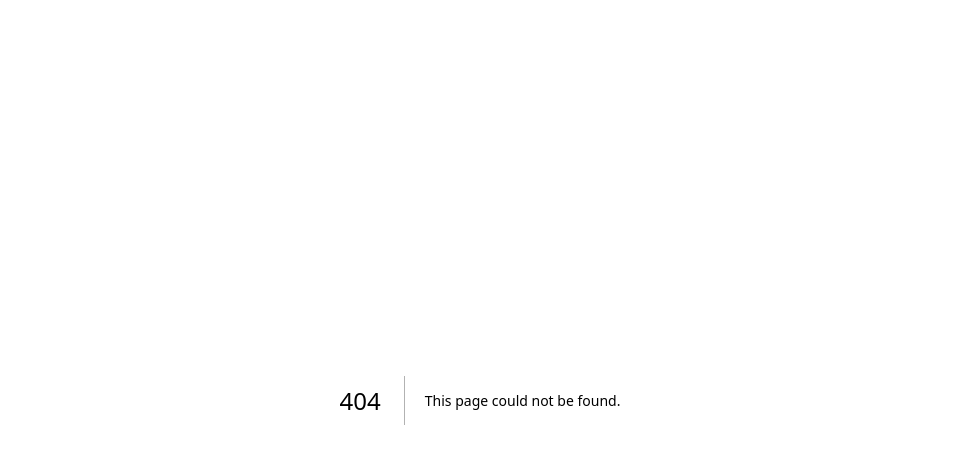
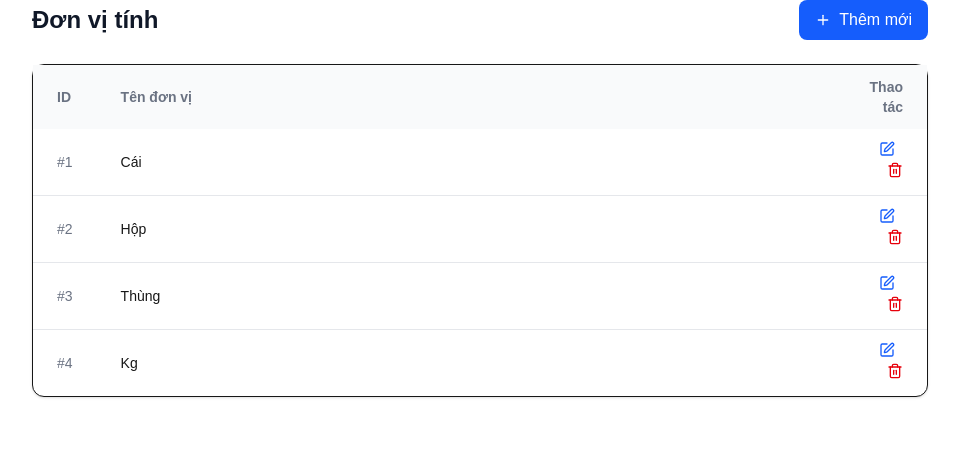
Before and after one commit to dangtai2412-rgb/Bizflowa-frontend, a Next.js app: page /units in a window 1280 px wide. Before the commit this address had no page. Shown: the top 464 px of the page, without its empty margins (160-1119 px from the left). Built offline with nearby package versions, Linux system fonts and the light colour scheme.

Commit message:
Hoan thanh trang Units

```diff
--- /dev/null
+++ b/app/units/page.tsx
@@ -0,0 +1,73 @@
+"use client";
+
+import { useEffect, useState } from "react";
+import api from "@/lib/axios";
+import { Plus, Trash2, Edit } from "lucide-react";
+
+interface Unit {
+  id: number;
+  name: string;
+}
+
+export default function UnitsPage() {
+  const [units, setUnits] = useState<Unit[]>([]);
+  const [loading, setLoading] = useState(true);
+
+  useEffect(() => {
+    // Giả lập gọi API lấy đơn vị tính
+    const fetchUnits = async () => {
+      try {
+        // const res = await api.get("/units");
+        // setUnits(res.data);
+
+        // Dữ liệu giả để test trước khi có Backend
+        setUnits([
+          { id: 1, name: "Cái" },
+          { id: 2, name: "Hộp" },
+          { id: 3, name: "Thùng" },
+          { id: 4, name: "Kg" },
+        ]);
+      } catch (error) {
+        console.error(error);
+      } finally {
+        setLoading(false);
+      }
+    };
+    fetchUnits();
+  }, []);
+
+  return (
+    <div className="max-w-4xl mx-auto space-y-6">
+      <div className="flex items-center justify-between">
+        <h1 className="text-2xl font-bold text-gray-900">Đơn vị tính</h1>
+        <button className="flex items-center gap-2 rounded-lg bg-blue-600 px-4 py-2 text-white hover:bg-blue-700">
+          <Plus className="h-4 w-4" /> Thêm mới
+        </button>
+      </div>
+
+      <div className="rounded-xl border bg-white shadow-sm">
+        <table className="w-full text-left text-sm">
+          <thead className="bg-gray-50 text-gray-500">
+            <tr>
+              <th className="px-6 py-3">ID</th>
+              <th className="px-6 py-3 w-full">Tên đơn vị</th>
+              <th className="px-6 py-3 text-right">Thao tác</th>
+            </tr>
+          </thead>
+          <tbody className="divide-y divide-gray-200">
+            {units.map((unit) => (
+              <tr key={unit.id} className="hover:bg-gray-50">
+                <td className="px-6 py-3 text-gray-500">#{unit.id}</td>
+                <td className="px-6 py-3 font-medium">{unit.name}</td>
+                <td className="px-6 py-3 text-right space-x-2">
+                  <button className="text-blue-600"><Edit className="h-4 w-4" /></button>
+                  <button className="text-red-600"><Trash2 className="h-4 w-4" /></button>
+                </td>
+              </tr>
+            ))}
+          </tbody>
+        </table>
+      </div>
+    </div>
+  );
+}
```
